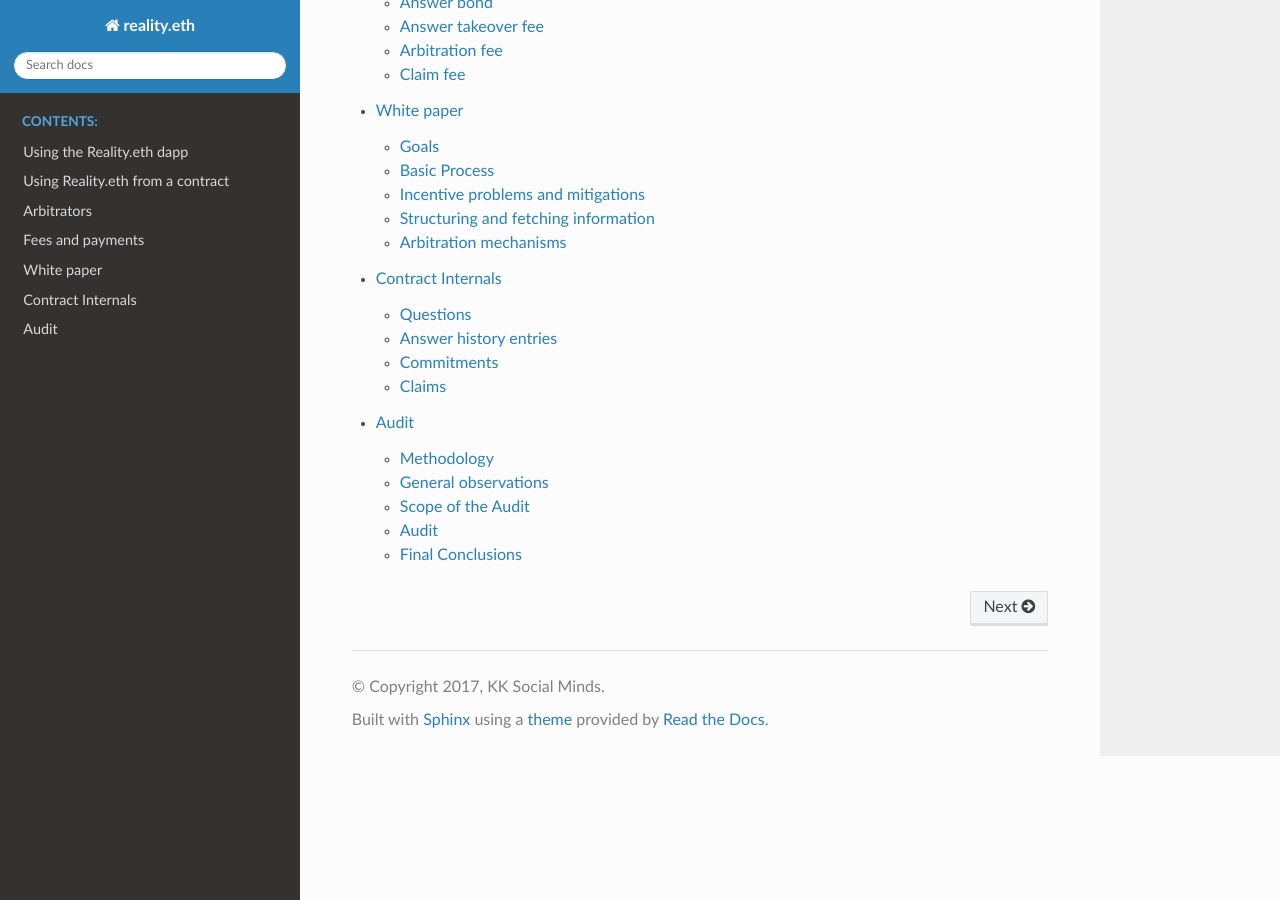
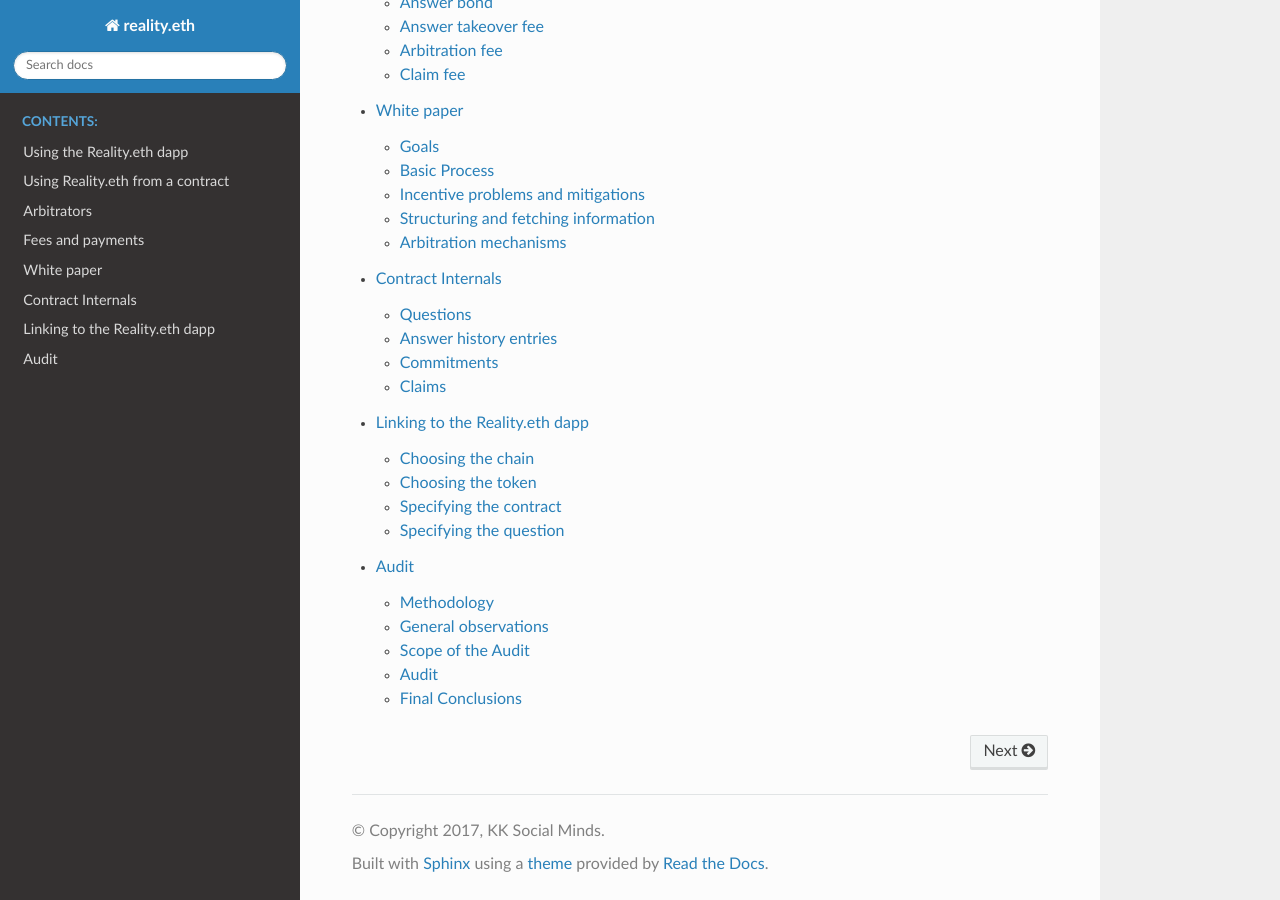
Before and after one commit to RealityETH/reality-eth-monorepo, a Sphinx documentation site: the page built from packages/docs/index.rst, in a window 1280 px wide and 900 px high, scrolled down 853 px. Built offline with Sphinx 7.4.7 and the Read the Docs theme 2.0.0, drawn with Linux system fonts in a browser that asks for light colours; some of the changed lines change nothing that is shown.

Commit message:
Add a doc about linking to the dapp

```diff
--- /dev/null
+++ b/packages/docs/dapp_links.rst
@@ -0,0 +1,51 @@
+Linking to the Reality.eth dapp
+===============================
+
+Parameters can be set for the reality.eth dapp by adding ``#!`` to the top page, followed by parameters and their values, delimited by ``/``.
+https://reality.eth.link/app/index.html#!/question/0xa09ce5e7943f281a782a0dc021c4029f9088bec4-0x4c6b2691b7f698690168f1fa09c74886cb347d14207ef9a0340a7e53aced9961
+
+Multiple parameters may be added in any order.
+
+Choosing the chain
+------------------
+
+By default the dapp will show you the chain to which the user is already connected using MetaMask etc.
+
+To specify the chain, append ``network``, followed by the chain ID.
+
+For example, for the Rinkeby chain use:
+https://reality.eth.link/app/index.html#!/network/4
+
+If the user does not have this network selected, it will prompt them to switch to it. If the user does not have the chain in question configured in their browser, it will attempt to configure it using data from https://chainlist.org/. This is currently supported by MetaMask but not by Brave.
+
+Choosing the token
+------------------
+
+Append ``token`` and the code for the token.
+
+For example, to use the ``POLK`` token, use
+https://reality.eth.link/app/index.html#!/token/POLK
+
+If you do not specify a token, the dapp will default to the native token, assuming one is supported.
+
+Specifying the contract
+-----------------------
+
+On some networks, multiple versions of Reality.eth are supported, each with their own contract.
+
+To specify that only a particular contract version should be used, for both displaying questions and asking new questions, append ``contract`` and the address of the contract.
+
+For example, on Rinkeby the reality.eth 2.0 contract is deployed at ``0x3D00D77ee771405628a4bA4913175EcC095538da``, so you would link to:
+https://reality.eth.link/app/index.html#!/contract/0x3D00D77ee771405628a4bA4913175EcC095538da
+
+Specifying the question
+-----------------------
+
+To link to a specific question, add the ID. Since multiple contracts may be supported on the same network, you should include the contract address.
+
+For example, for a question on contract ``0x3d00d77ee771405628a4ba4913175ecc095538da`` you would use:
+https://reality.eth.link/app/index.html#!/question/0x3d00d77ee771405628a4ba4913175ecc095538da-0xf9d2c6cd9a1b21d8ec4829dbb1e7b49e951e8171465335907274434b2b762774
+
+This will display your question using the contract to which it was posted, even if you do not otherwise specify the contract that should be displayed by the UI.
+
+.. note:: Prior to August, 2021, question IDs did not include the contract address. These are still supported, but if the `contract` parameter is not supplied, the dapp may not be able to tell which contract the question lives on.
--- a/packages/docs/index.rst
+++ b/packages/docs/index.rst
@@ -21,4 +21,5 @@
    fees
    whitepaper
    contract_explanation
+   dapp_links
    audit
```
